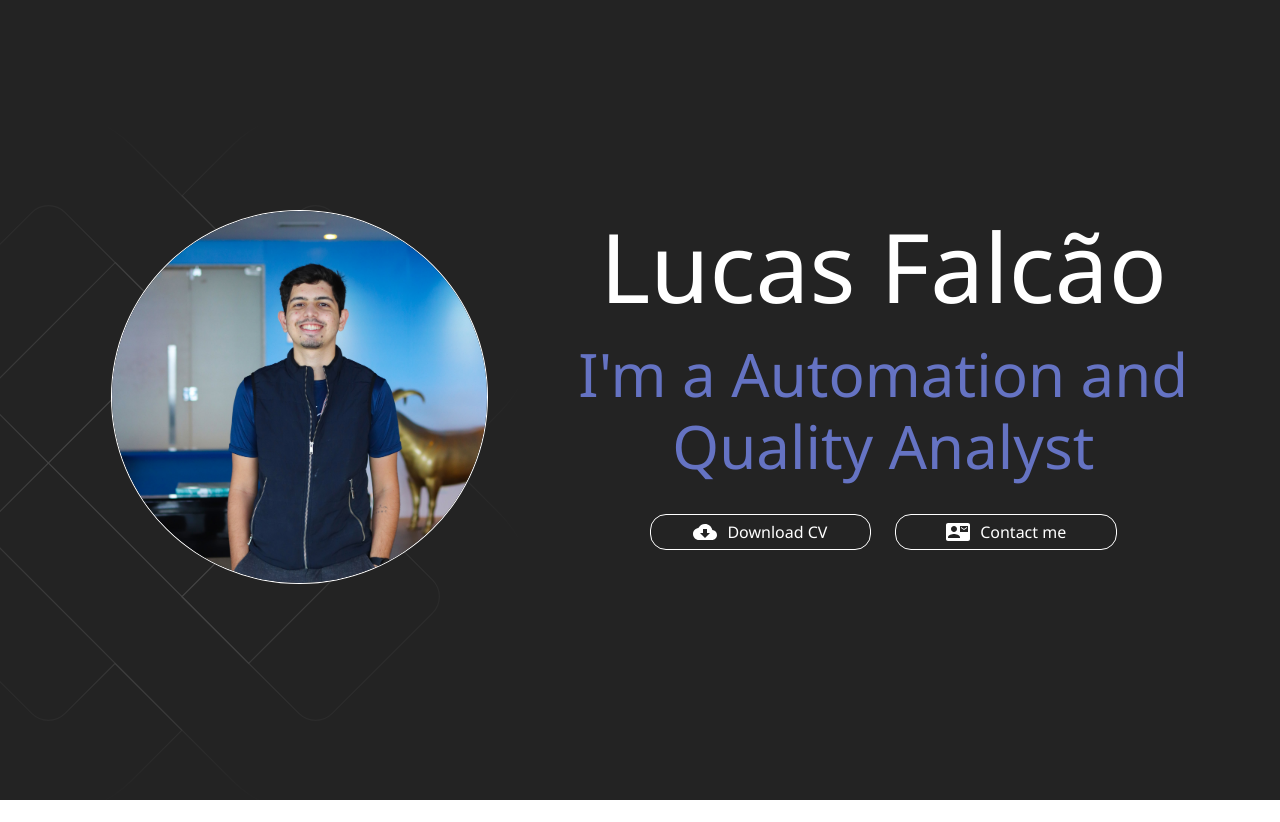
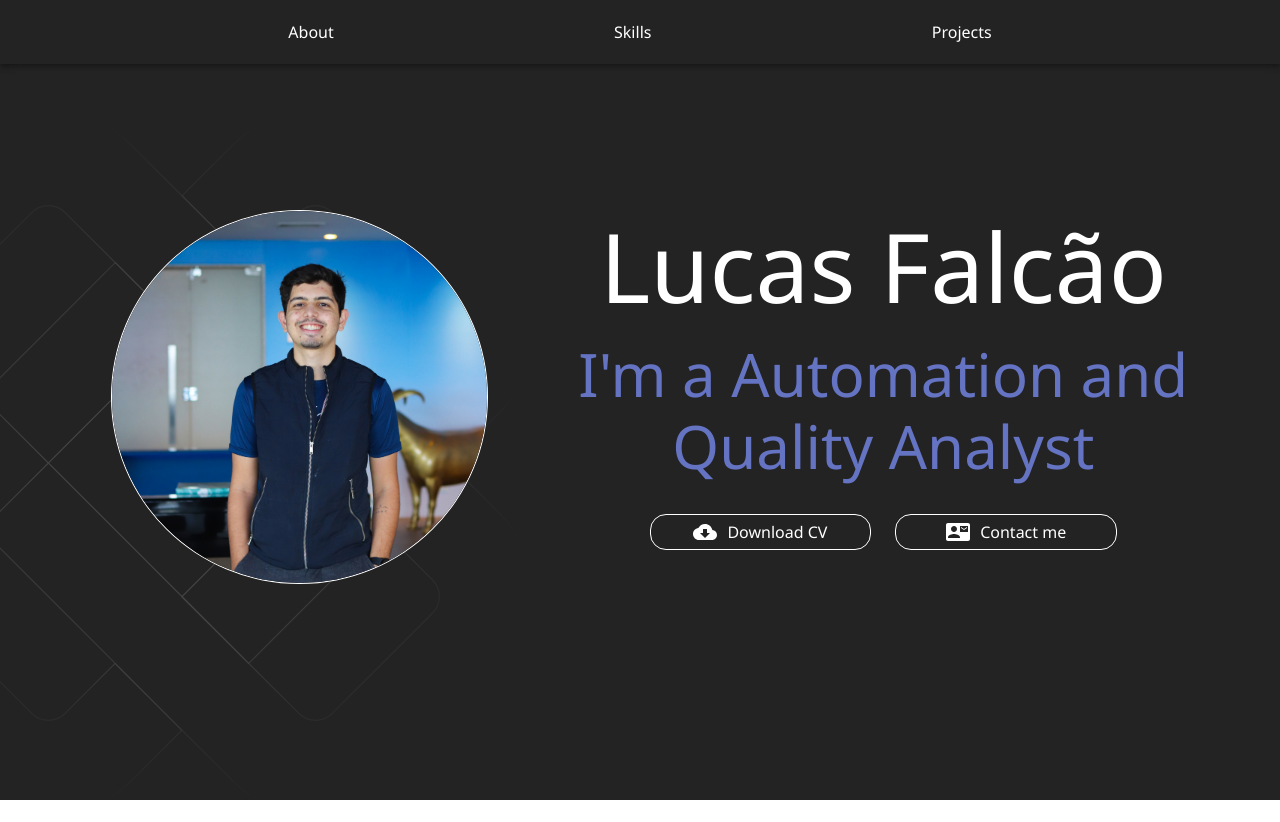
Before and after one commit to lucasperj/portfolio, a React (Vite) app: page / in a window 1280 px wide. Built offline with nearby package versions, Linux system fonts and the light colour scheme.

Commit message:
feat: Create navbar

```diff
--- /dev/null
+++ b/src/components/NavBar/NavBar.tsx
@@ -0,0 +1,23 @@
+import { AppBar, MenuItem, Toolbar, styled } from "@mui/material"
+
+
+const NavBar = () => {
+    const StyledToobar = styled(Toolbar)(() => ({
+        display: "flex",
+        justifyContent: "space-evenly"
+    }))
+
+    return (
+        <>
+            <AppBar position="absolute">
+                <StyledToobar>
+                    <MenuItem>About</MenuItem>
+                    <MenuItem>Skills</MenuItem>
+                    <MenuItem>Projects</MenuItem>
+                </StyledToobar>
+            </AppBar>
+        </>
+    )
+}
+
+export default NavBar
--- a/src/pages/Home/Home.tsx
+++ b/src/pages/Home/Home.tsx
@@ -1,9 +1,11 @@
+import NavBar from "../../components/NavBar/NavBar"
 import Hero from "./sections/Hero/Hero"
 
 
 const Home = () => {
     return (
       <>
+        <NavBar/>
         <Hero/>
       </>
     )
```
